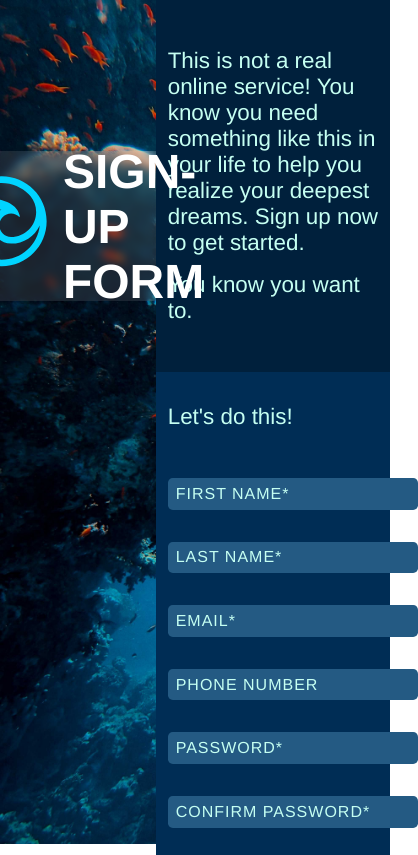
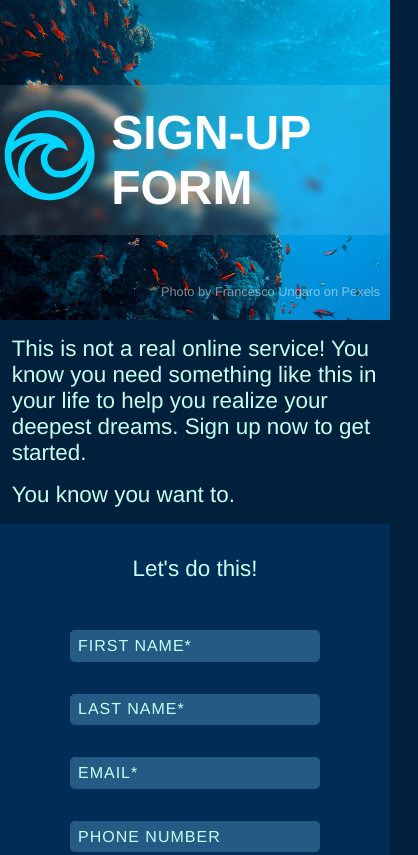
Before and after one commit to eliptik1/sign-up-form, a plain HTML site: page index.html in a window 390 px wide. Shown: the top 855 px of the page, 418 px wide, since content can reach past the window. Drawn offline with Linux system fonts and the light colour scheme.

Commit message:
Add responsive styling for small screens

```diff
--- a/index.html
+++ b/index.html
@@ -17,6 +17,7 @@
                 <div><img src="images/icon1.svg" alt="icon"></div>
                 <div>SIGN-UP FORM</div>
             </div>
+            <p class="side-hero-p">Photo by Francesco Ungaro on Pexels</p>
         </div>
         <div class="form-section">
             <div class="header-section">
--- a/style.css
+++ b/style.css
@@ -5,11 +5,16 @@
     font-family: 'Source Sans Pro', Helvetica, sans-serif;
 }
 
+body {
+    background-color: rgb(0, 32, 60);
+}
+
 .main {
     display: flex;
 }
 
 .side-hero {
+    position: relative;
     width: 40vw;
     height: 100vh;
     background-image: url(images/pexels-francesco-ungaro-3828753.jpg);
@@ -29,14 +34,13 @@
 .header-section {
     font-size: 1.4rem;
     width: 100%;
-    padding: 2rem 3vw;
-
+    padding: 0 3vw;
 }
 
 .input-section {
     font-size: 1.4rem;
     width: 100%;
-    padding: 1rem 3vw 3rem 3vw;
+    padding: 1rem 1vw 3rem 3vw;
     background-color: rgb(0, 45, 85);
     display: flex;
     flex-direction: column;
@@ -44,6 +48,14 @@
 
 p {
     margin: 1rem 0;
+}
+
+.side-hero-p {
+    font-size: 0.8rem;
+    position: absolute;
+    right: 10px;
+    bottom: 5px;
+    color: rgba(255, 255, 255, 0.5);
 }
 
 .input-section>p {
@@ -62,7 +74,6 @@ p {
     display: flex;
     flex-direction: column;
     justify-content: flex-start;
-    margin-right: 1.5rem;
     margin-bottom: 1rem;
 }
 
@@ -191,10 +202,36 @@ button:active {
     height: 150px;
     background-color: rgba(255, 255, 255, 0.1);
     backdrop-filter: blur(4px);
-
 }
 
 .logo img {
     width: 100px;
     height: 100px;
 }
+
+@media screen and (max-width: 930px) {
+    .main {
+        flex-direction: column;
+    }
+    .side-hero {
+        width: 100vw;
+        height: 20rem;
+    }
+    .form-section {
+        width: 100vw;
+    }
+    .logo {
+        top: 0;
+    }
+    .input-section {
+        padding: 1rem 1vw 3rem 1vw;
+        align-items: center;
+    }
+    #my-form {
+        justify-content: center;
+    }
+    .submit-section {
+        display: flex;
+        justify-content: center;
+    }
+}
```
